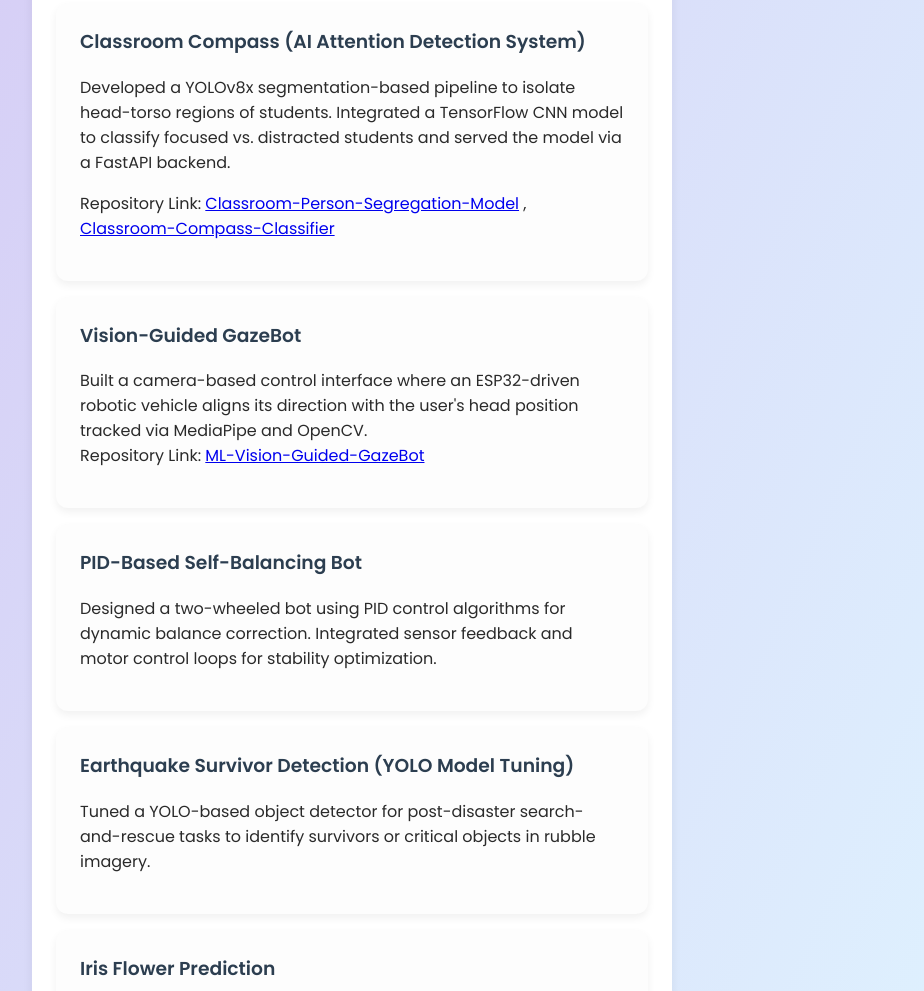
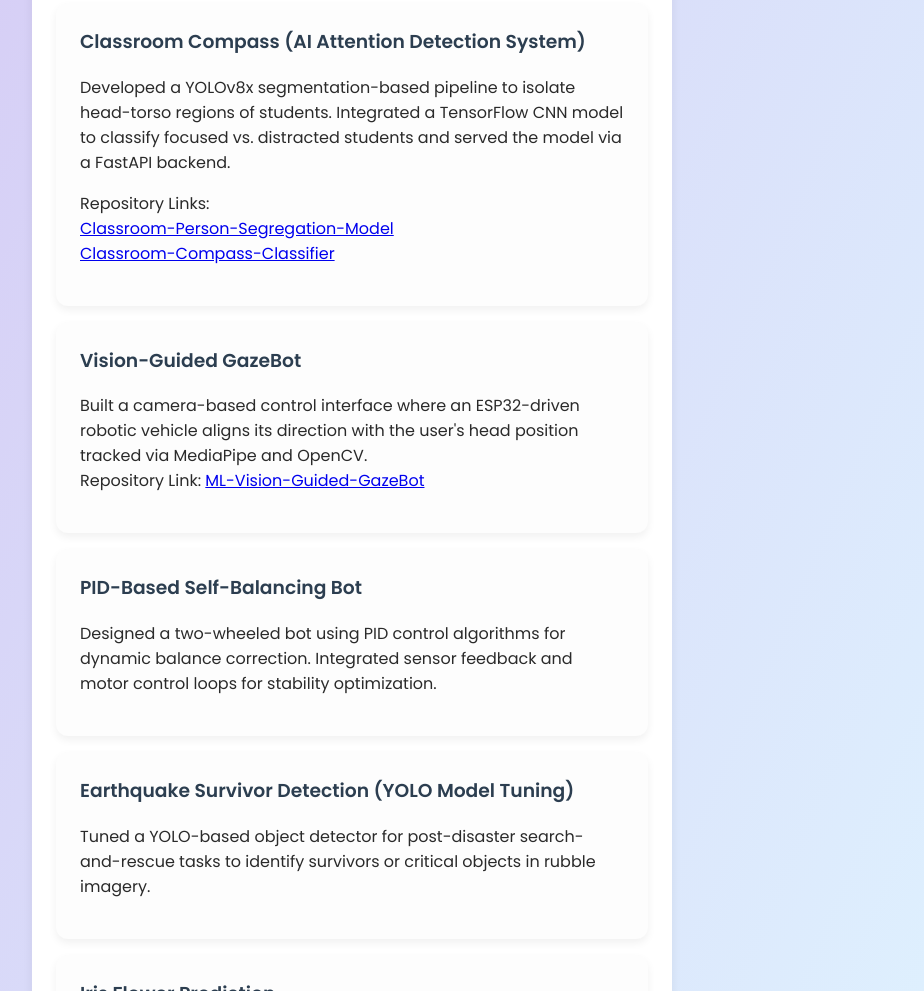
Before and after one commit to asifur8282/asifur-rahaman-portfolio, a plain HTML site: page index.html in a window 1280 px wide. Shown: the part 1645-2636 px from the top of the page, without its empty margins (288-1212 px from the left). Drawn offline with Linux system fonts and the light colour scheme.

Commit message:
Updated Index.html

```diff
--- a/index.html
+++ b/index.html
@@ -119,7 +119,7 @@
             <article class="project-card">
                 <h3>Classroom Compass (AI Attention Detection System)</h3>
                 <p>Developed a YOLOv8x segmentation-based pipeline to isolate head-torso regions of students. Integrated a TensorFlow CNN model to classify focused vs. distracted students and served the model via a FastAPI backend. </p>
-                <p>Repository Link: <a href="https://github.com/asifur8282/Classroom-Person-Segregation-Model">Classroom-Person-Segregation-Model</a> , <a href="https://github.com/asifur8282/Classroom-Compass-Classifier">Classroom-Compass-Classifier</a></p>
+                <p>Repository Links:<br> <a href="https://github.com/asifur8282/Classroom-Person-Segregation-Model">Classroom-Person-Segregation-Model</a> <br> <a href="https://github.com/asifur8282/Classroom-Compass-Classifier">Classroom-Compass-Classifier</a></p>
             </article>
             <article class="project-card">
                 <h3>Vision-Guided GazeBot</h3>
```
